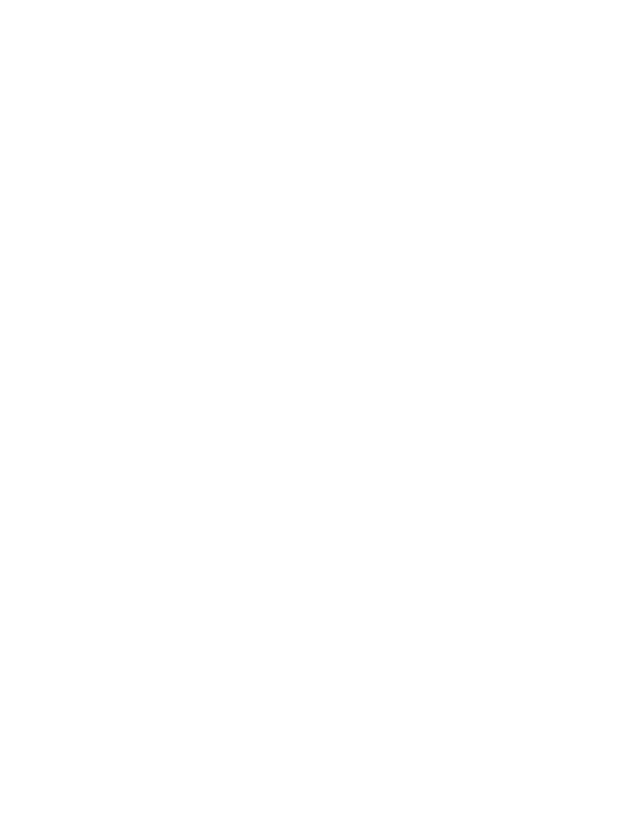
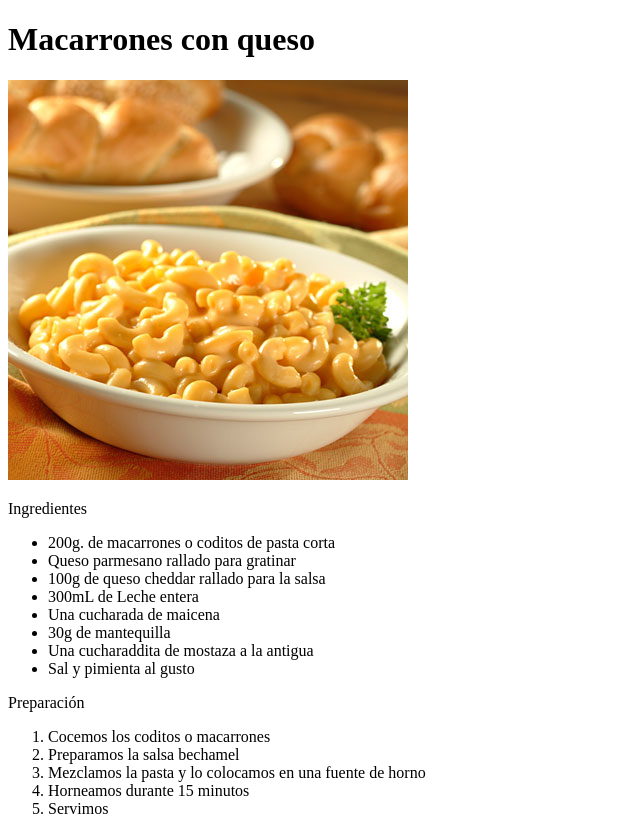
Before and after one commit to kevingarciaramirez/recetario, a plain HTML site: page recipes/mac_cheese.html in a window 1280 px wide. Shown: the whole page, without its empty margins (0-640 px from the left). Before the commit the page ends 800 px from the top, so only its background shows below. Drawn offline with Linux system fonts and the light colour scheme.

Commit message:
ultima mod

```diff
--- a/recipes/mac_cheese.html
+++ b/recipes/mac_cheese.html
@@ -0,0 +1,34 @@
+<!DOCTYPE html>
+<html lang="en">
+<head>
+    <meta charset="UTF-8">
+    <meta http-equiv="X-UA-Compatible" content="IE=edge">
+    <meta name="viewport" content="width=device-width, initial-scale=1.0">
+    <title>Receta de Macarrones con queso</title>
+</head>
+<body>
+    <h1>Macarrones con queso</h1>
+    <img src="../recipes/mac_cheese.jpg" alt="Riquisimo macarrones con queso">
+    <p>Ingredientes</p>
+    <ul>
+        <li>200g. de macarrones o coditos de pasta corta</li>
+        <li>Queso parmesano rallado para gratinar</li>
+        <li>100g de queso cheddar rallado para la salsa</li>
+        <li>300mL de Leche entera</li>
+        <li>Una cucharada de maicena</li>
+        <li>30g de mantequilla</li>
+        <li>Una cucharaddita de mostaza a la antigua</li>
+        <li>Sal y pimienta al gusto</li>
+
+    </ul>
+    <p>Preparación</p>
+    <ol>
+        <li>Cocemos los coditos o macarrones</li>
+        <li>Preparamos la salsa bechamel</li>
+        <li>Mezclamos la pasta y lo colocamos en una fuente de horno</li>
+        <li>Horneamos durante 15 minutos</li>
+        <li>Servimos</li>
+
+    </ol>
+</body>
+</html>
```
Also changed, not shown: index.html (+1 -0 lines).
